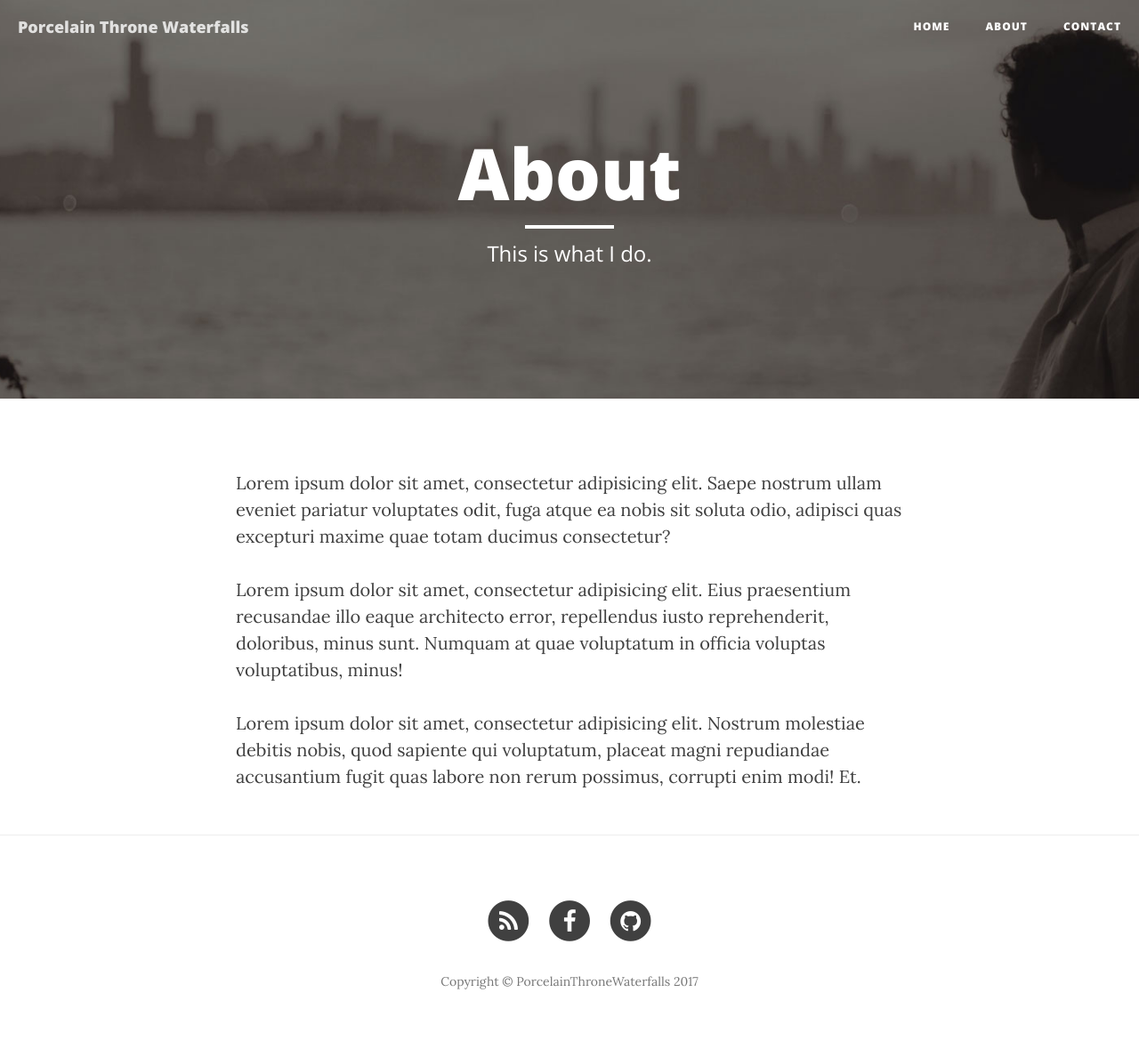
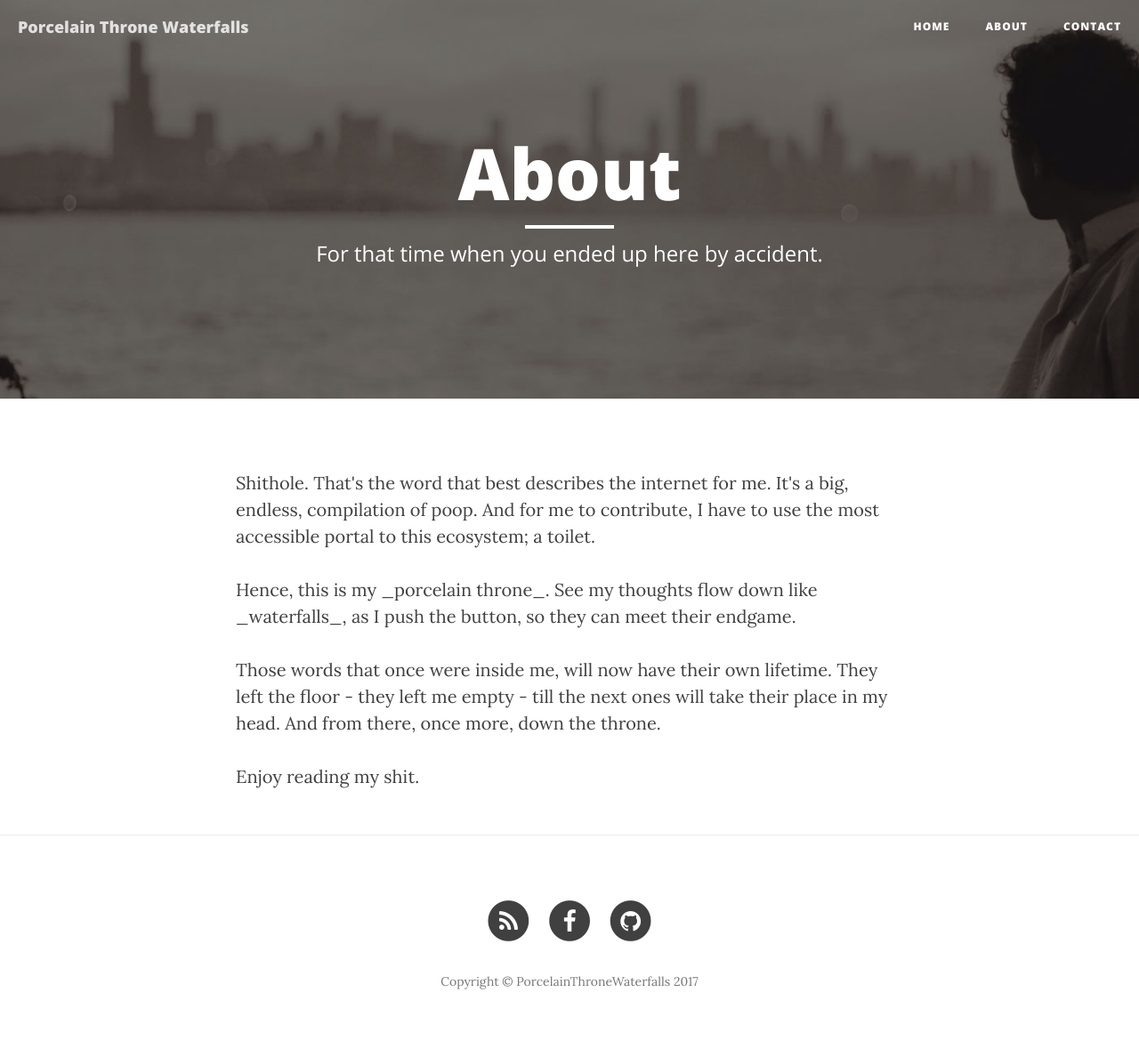
Before and after one commit to nickAndroulakis/PorcelainThroneWaterfalls, a Jekyll site: the page built from about.html, in a window 1280 px wide. Shown: the whole page at 89% size. Built offline with Jekyll 4.4.1, drawn with Linux system fonts in a browser that asks for light colours; nearby versions of some CDN libraries.

Commit message:
updated about.html

```diff
--- a/_config.yml
+++ b/_config.yml
@@ -3,7 +3,7 @@ title: Porcelain Throne Waterfalls
 header-img: img/new-bg.jpg
 email: nick.androul@gmail.com
 copyright_name: PorcelainThroneWaterfalls
-description: "This is meaningless, yet exists. Just like you :)."
+description: "Meaningless, yet it exists. Just like you :)."
 baseurl: "/PorcelainThroneWaterfalls"
 url:
 twitter_username:
--- a/about.html
+++ b/about.html
@@ -1,12 +1,14 @@
 ---
 layout: page
 title: "About"
-description: "This is what I do."
+description: "For that time when you ended up here by accident."
 header-img: "img/about-bg.jpg"
 ---
 
-<p>Lorem ipsum dolor sit amet, consectetur adipisicing elit. Saepe nostrum ullam eveniet pariatur voluptates odit, fuga atque ea nobis sit soluta odio, adipisci quas excepturi maxime quae totam ducimus consectetur?</p>
+<p>Shithole. That's the word that best describes the internet for me. It's a big, endless, compilation of poop. And for me to contribute, I have to use the most accessible portal to this ecosystem; a toilet.</p>
 
-<p>Lorem ipsum dolor sit amet, consectetur adipisicing elit. Eius praesentium recusandae illo eaque architecto error, repellendus iusto reprehenderit, doloribus, minus sunt. Numquam at quae voluptatum in officia voluptas voluptatibus, minus!</p>
+<p>Hence, this is my _porcelain throne_. See my thoughts flow down like _waterfalls_, as I push the button, so they can meet their endgame. </p>
 
-<p>Lorem ipsum dolor sit amet, consectetur adipisicing elit. Nostrum molestiae debitis nobis, quod sapiente qui voluptatum, placeat magni repudiandae accusantium fugit quas labore non rerum possimus, corrupti enim modi! Et.</p>
+<p>Those words that once were inside me, will now have their own lifetime. They left the floor - they left me empty - till the next ones will take their place in my head. And from there, once more, down the throne.</p>
+
+<p>Enjoy reading my shit.</p>
```
